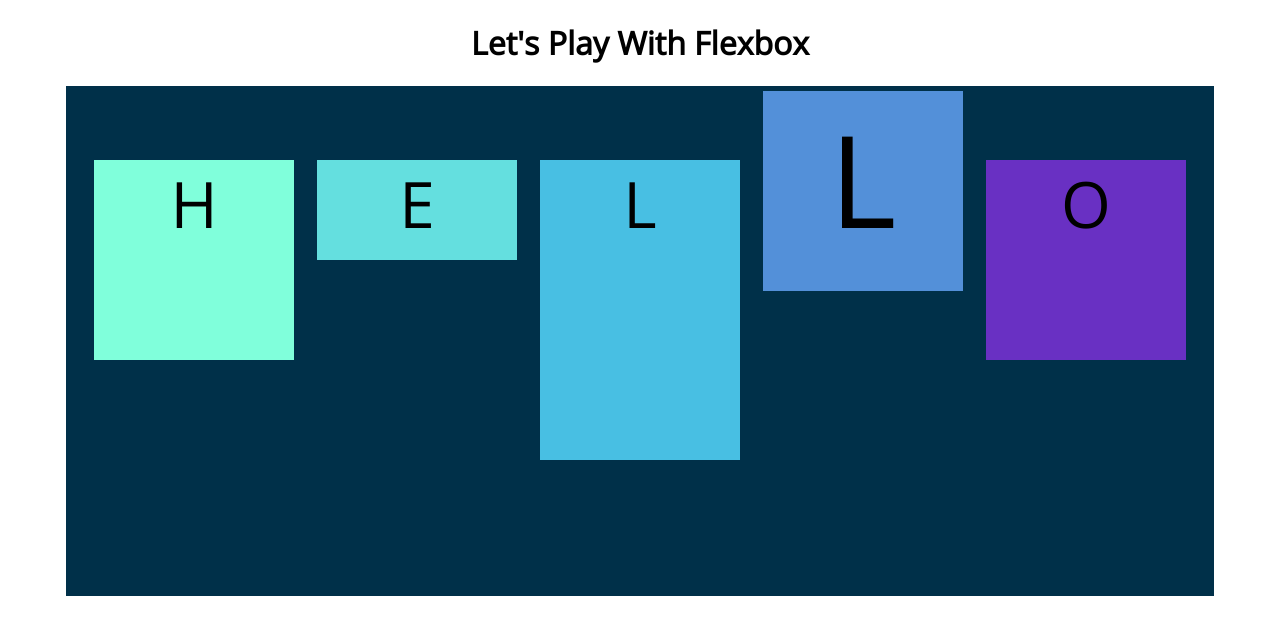
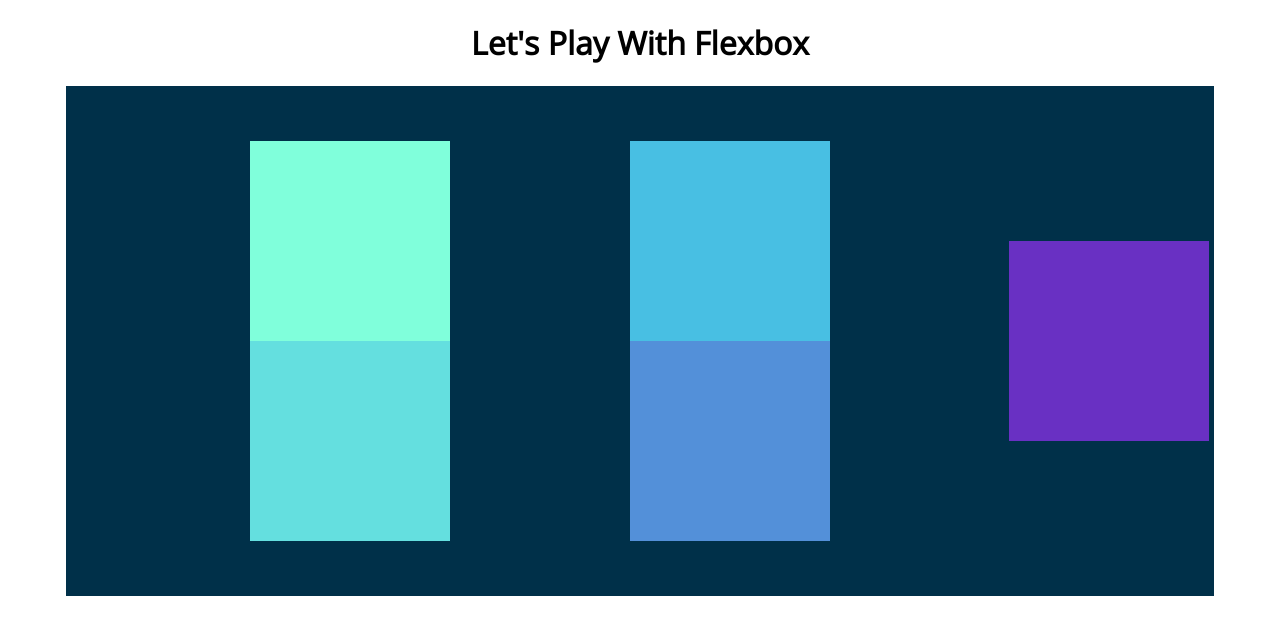
Before and after one commit to minwoogwak99/wdb10, a plain HTML site: page Flexbox Starter/index.html in a window 1280 px wide. Drawn offline with nearby package versions, Linux system fonts and the light colour scheme.

```diff
--- a/Flexbox Starter/app.css
+++ b/Flexbox Starter/app.css
@@ -11,16 +11,20 @@ h1 {
     margin: 0 auto;
     border: 5px solid #003049;
     display: flex;
-    flex-direction: row;
-    justify-content: space-evenly;
+    flex-direction: column;
+    justify-content: center;
+		align-items: flex-end;
+		flex-wrap: wrap;
 		/* align-items: flex-end; */
-		align-items: baseline;
+		/* align-items: center; */
 		/* flex-wrap: wrap; */
 }
 
 #container div {
     width: 200px;
     height: 200px;
-		text-align: center;
-		font-size: 4em;
 }
+
+/* div:nth-of-type(2) {
+	align-self: center;
+} */
--- a/Flexbox Starter/index.html
+++ b/Flexbox Starter/index.html
@@ -1,26 +1,26 @@
 <!DOCTYPE html>
 <html lang="en">
-  <head>
-    <meta charset="UTF-8" />
-    <meta name="viewport" content="width=device-width, initial-scale=1.0" />
+
+<head>
+    <meta charset="UTF-8">
+    <meta name="viewport" content="width=device-width, initial-scale=1.0">
     <title>Flexbox Playground</title>
-    <link
-      href="https://fonts.googleapis.com/css2?family=Open+Sans:wght@300&display=swap"
-      rel="stylesheet"
-    />
+    <link href="https://fonts.googleapis.com/css2?family=Open+Sans:wght@300&display=swap" rel="stylesheet">
 
-    <link rel="stylesheet" href="app.css" />
-  </head>
+    <link rel="stylesheet" href="app.css">
+</head>
 
-  <body>
+<body>
     <h1>Let's Play With Flexbox</h1>
 
     <section id="container">
-      <div style="background-color: #80ffdb">H</div>
-      <div style="background-color: #64dfdf; height: 100px" >E</div>
-      <div style="background-color: #48bfe3; height: 300px" >L</div>
-      <div style="background-color: #5390d9; font-size: 8em;">L</div>
-      <div style="background-color: #6930c3">O</div>
+        <div style="background-color: #80ffdb"></div>
+        <div style="background-color: #64dfdf"></div>
+        <div style="background-color: #48bfe3"></div>
+        <div style="background-color: #5390d9"></div>
+        <div style="background-color: #6930c3"></div>
     </section>
-  </body>
+
+</body>
+
 </html>
```
